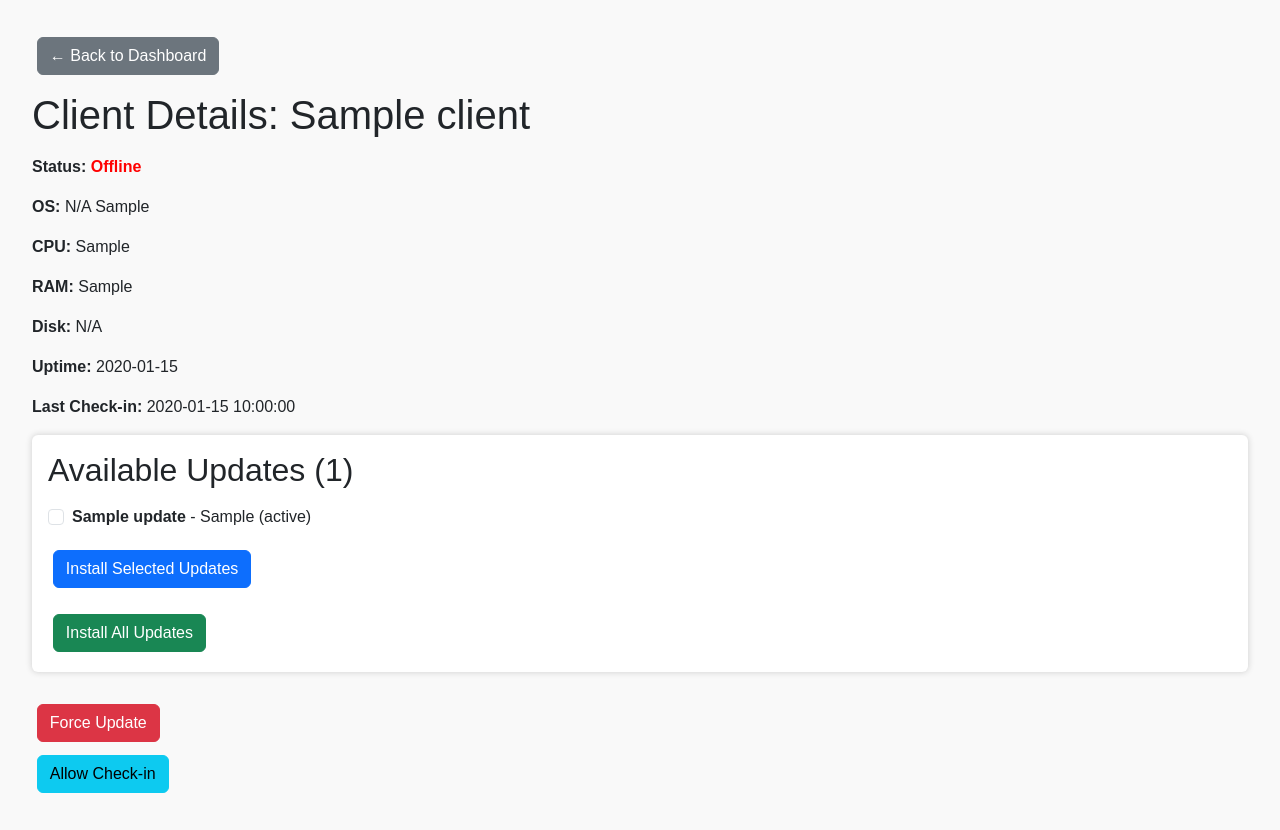
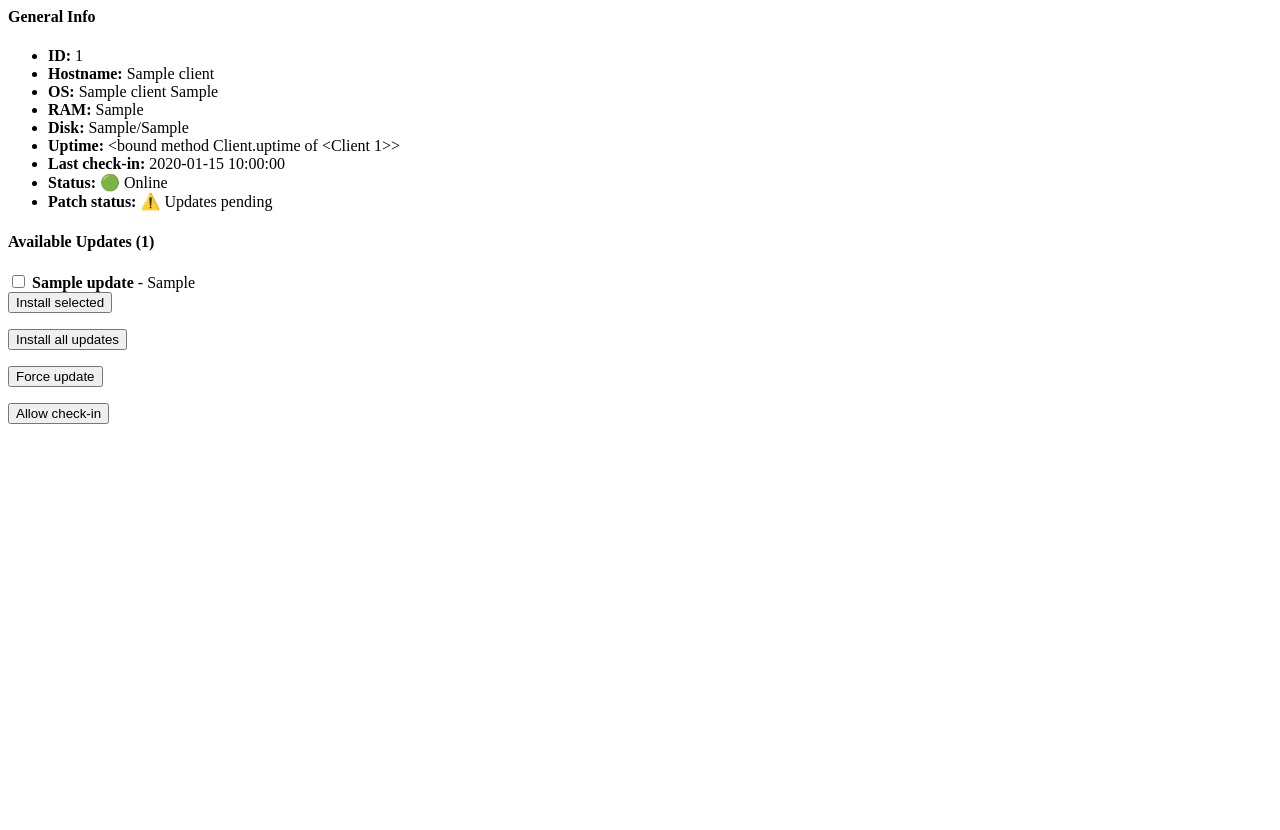
Before and after one commit to gitarman94/PatchPilot, a Flask app: template templates/client_detail.html in a window 1280 px wide. After the commit the page ends 424 px from the top, so only its background shows below. Run offline with Flask 3, Linux system fonts and the light colour scheme; tables that the repository leaves empty hold one stand-in row (values such as "Sample post"); the template is opened without the code that fills it: values that come from a table or form of the project are taken from there, most other values are stand-ins (such as "Sample title", 1, 10 or a date in 2020); parts of the project's set-up code (start-up, migrations or seed data) failed here and were passed over.

Commit message:
Update client_detail.html

```diff
--- a/templates/client_detail.html
+++ b/templates/client_detail.html
@@ -1,113 +1,72 @@
-<!DOCTYPE html>
-<html lang="en">
-<head>
-    <meta charset="UTF-8" />
-    <title>Client Details - {{ client.client_name or client.id }}</title>
-    <link
-        href="https://cdn.jsdelivr.net/npm/bootstrap@5.3.0/dist/css/bootstrap.min.css"
-        rel="stylesheet"
-        crossorigin="anonymous"
-    />
-    <style>
-        body {
-            font-family: Arial, sans-serif;
-            margin: 2em;
-            background-color: #f9f9f9;
-        }
-        .update-list {
-            background-color: white;
-            padding: 1em;
-            border-radius: 6px;
-            box-shadow: 0 0 6px #ccc;
-            margin-bottom: 1.5em;
-        }
-        .btn {
-            margin: 0.3em;
-        }
-        h1, h2 {
-            margin-bottom: 1rem;
-        }
-        .status-online {
-            color: green;
-            font-weight: bold;
-        }
-        .status-offline {
-            color: red;
-            font-weight: bold;
-        }
-    </style>
-</head>
-<body>
-    <a href="/" class="btn btn-secondary mb-3">← Back to Dashboard</a>
+<div class="row g-3">
+    <div class="col-12">
+        <h4>General Info</h4>
+        <ul class="list-group">
+            <li class="list-group-item"><strong>ID:</strong> {{ client.id }}</li>
+            <li class="list-group-item"><strong>Hostname:</strong> {{ client.client_name or '—' }}</li>
+            <li class="list-group-item"><strong>OS:</strong> {{ client.os_name or '—' }} {{ client.os_version or '' }}</li>
+            <li class="liststrong>CPU:</strong> {{ client.cpu or '—' }}</li>
+            <li class="list-group-item"><strong>RAM:</strong> {{ client.ram or '—' }}</li>
+            <li class="list-group-item"><strong>Disk:</strong> {{ client.disk_total or '—' }}/{{ client.disk_free or '—' }}</li>
+            <li class="list-group-item"><strong>Uptime:</strong> {{ client.uptime or '—' }}</li>
+            <li class="list-group-item"><strong>Last check‑in:</strong> {{ client.last_checkin or 'Never' }}</li>
+            <li class="list-group-item"><strong>Status:</strong>
+                {% if client.last_checkin and (now - client.last_checkin).total_seconds() < 600 %}
+                    <span class="status-online">🟢 Online</span>
+                {% else %}
+                    <span class="status-offline">🔴 Offline</span>
+                {% endif %}
+            </li>
+            <li class="list-group-item"><strong>Patch status:</strong>
+                {% if client.updates_available %}
+                    <span class="badge bg-warning text-dark">⚠️ Updates pending</span>
+                {% else %}
+                    <span class="badge bg-success">✅ Up‑to‑date</span>
+                {% endif %}
+            </li>
+        </ul>
+    </div>
 
-    <h1>Client Details: {{ client.client_name or client.id }}</h1>
-
-    <p><strong>Status:</strong>
-        {% if client.is_online() %}
-            <span class="status-online">Online</span>
-        {% else %}
-            <span class="status-offline">Offline</span>
-        {% endif %}
-    </p>
-    <p><strong>OS:</strong> {{ client.os or 'N/A' }} {{ client.os_version or '' }}</p>
-    <p><strong>CPU:</strong> {{ client.cpu or 'N/A' }}</p>
-    <p><strong>RAM:</strong> {{ client.ram or 'N/A' }}</p>
-    <p><strong>Disk:</strong> {{ client.disk or 'N/A' }}</p>
-    <p><strong>Uptime:</strong> {{ client.uptime() or 'N/A' }}</p>
-    <p><strong>Last Check-in:</strong> {{ client.last_checkin or 'Never' }}</p>
-
-    <div class="update-list">
-        <h2>Available Updates ({{ updates|length }})</h2>
-
+    <div class="col-12 mt-4">
+        <h4>Available Updates ({{ updates|length }})</h4>
         {% if updates %}
-        <form id="install-updates-form" method="post" action="/api/clients/{{ client.id }}/commands">
+        <form method="post" action="/api/clients/{{ client.id }}/commands" class="mb-3">
             <input type="hidden" name="admin_token" value="{{ ADMIN_TOKEN or '' }}">
-            <input type="hidden" name="action" value="install_selected_updates" />
-            <div class="mb-3">
-                {% for update in updates %}
+            <input type="hidden" name="action" value="install_selected_updates">
+            {% for upd in updates %}
             <div class="form-check">
-                    <input
-                        class="form-check-input"
-                        type="checkbox"
-                        name="updates"
-                        value="{{ update.kb_or_package }}"
-                        id="update-{{ loop.index }}"
-                    />
-                    <label class="form-check-label" for="update-{{ loop.index }}">
-                        <strong>{{ update.title or update.kb_or_package }}</strong>
-                        {% if update.severity %} - {{ update.severity }}{% endif %}
-                        {% if update.status %} ({{ update.status }}){% endif %}
+                <input class="form-check-input" type="checkbox" name="updates"
+                       value="{{ upd.kb_or_package }}" id="upd{{ loop.index }}">
+                <label class="form-check-label" for="upd{{ loop.index }}">
+                    <strong>{{ upd.title or upd.kb_or_package }}</strong>
+                    {% if upd.severity %} - {{ upd.severity }}{% endif %}
                 </label>
             </div>
             {% endfor %}
-            </div>
-            <button type="submit" class="btn btn-primary">Install Selected Updates</button>
+            <button type="submit" class="btn btn-primary mt-2">Install selected</button>
         </form>
 
-        <form id="install-all-updates-form" method="post" action="/api/clients/{{ client.id }}/commands" style="margin-top:1em;">
+        <form method="post" action="/api/clients/{{ client.id }}/commands">
             <input type="hidden" name="admin_token" value="{{ ADMIN_TOKEN or '' }}">
-            <input type="hidden" name="action" value="install_all_updates" />
-            <button type="submit" class="btn btn-success">Install All Updates</button>
+            <input type="hidden" name="action" value="install_all_updates">
+            <button type="submit" class="btn btn-success">Install all updates</button>
         </form>
-
         {% else %}
-            <p>No updates available for this client.</p>
+        <p class="text-muted">No updates available.</p>
         {% endif %}
     </div>
 
+    <div class="col-12 mt-4">
         {% if not client.approved %}
-        <form method="post" action="/approve/{{ client.id }}">
-            <button type="submit" class="btn btn-warning">Approve Client</button>
+        <form method="post" action="/approve/{{ client.id }}" class="d-inline">
+            <button type="submit" class="btn btn-warning">Approve client</button>
         </form>
         {% endif %}
-
-    <form method="post" action="/admin/force-update/{{ client.id }}">
-        <button type="submit" class="btn btn-danger mt-2">Force Update</button>
+        <form method="post" action="/admin/force-update/{{ client.id }}" class="d-inline">
+            <button type="submit" class="btn btn-danger">Force update</button>
         </form>
-    <form method="post" action="/admin/allow-checkin/{{ client.id }}">
-        <button type="submit" class="btn btn-info mt-2">Allow Check-in</button>
+        <form method="post" action="/admin/allow-checkin/{{ client.id }}" class="d-inline">
+            <button type="submit" class="btn btn-info">Allow check‑in</button>
         </form>
-
-    <script src="https://cdn.jsdelivr.net/npm/bootstrap@5.3.0/dist/js/bootstrap.bundle.min.js" crossorigin="anonymous"></script>
-</body>
-</html>
+    </div>
+</div>
```
Lines whose indentation alone changed are shown as unchanged.
